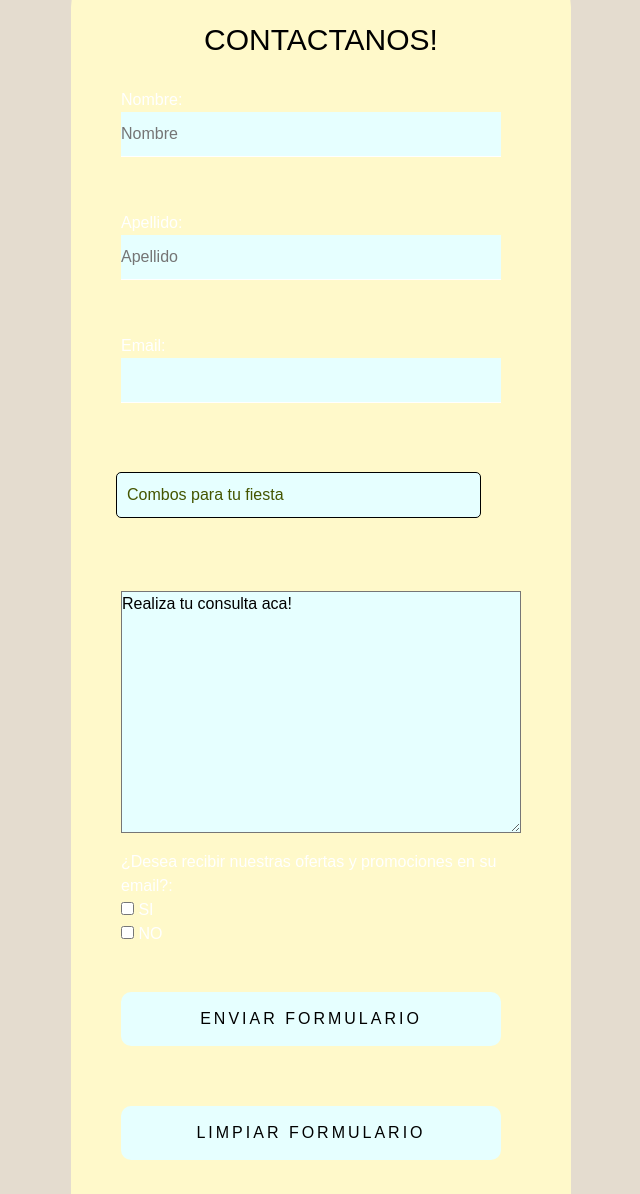
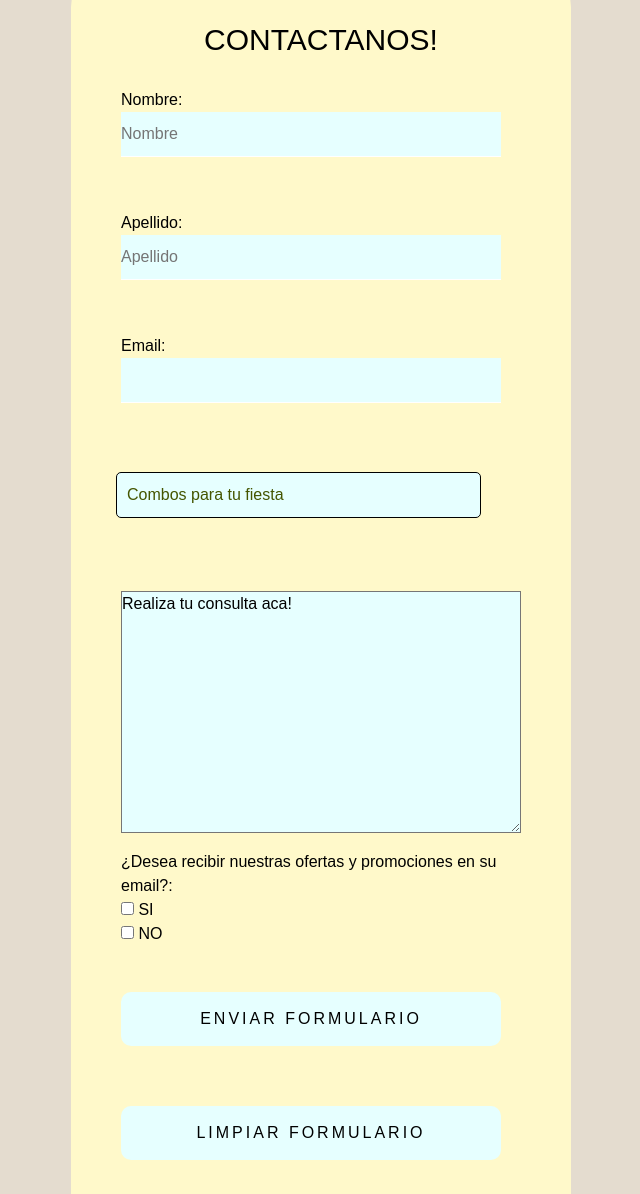
Before and after one commit to GustavoVillalba/Desaf-o-Gustavo-Villalba, a plain HTML site: page pages/contacto.html in a window 1280 px wide. Shown: the part 164-1358 px from the top of the page, without its empty margins (319-959 px from the left). Drawn offline with nearby package versions, Linux system fonts and the light colour scheme.

Commit message:
cambios en el formulario

```diff
--- a/css/styles.css
+++ b/css/styles.css
@@ -186,7 +186,7 @@ body {
   text-align: center; }
 
 .contenedor .elemento label {
-  color: white; }
+  color: black; }
 
 .contenedor .elemento input {
   width: 95%;
@@ -224,7 +224,7 @@ body {
   background-color: #e6ffff; }
 
 .recibir-email {
-  color: white; }
+  color: black; }
 
 .contenedor .elemento input[type="reset"] {
   background-color: #e6ffff;
```
